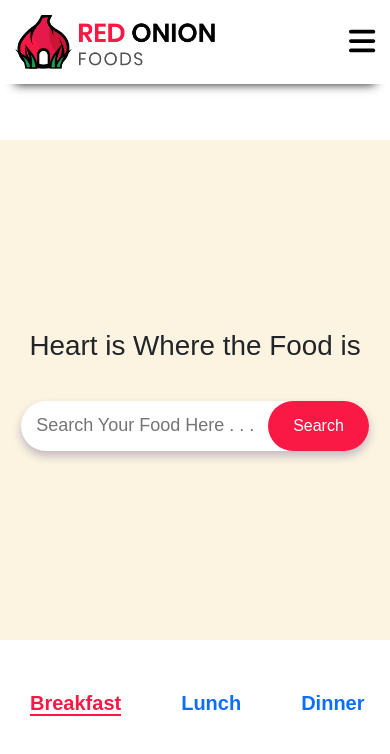
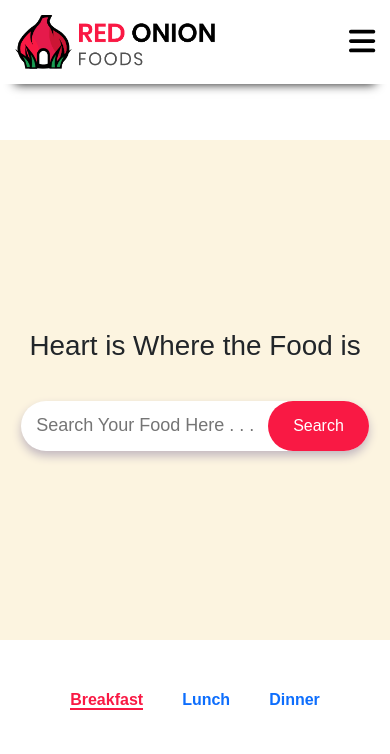
Before and after one commit to shafik720/Red-onion-restaurant, a React (Create React App) app: page / in a window 390 px wide. Shown: the top 754 px of the page. Built offline with nearby package versions, Linux system fonts and the light colour scheme; no server answers; the HTML template or start-up script is replaced by a standard one.

Commit message:
dinner done

```diff
--- a/src/Pages/Home/HomeHeader/HomeHeader.css
+++ b/src/Pages/Home/HomeHeader/HomeHeader.css
@@ -10,3 +10,10 @@
     font-weight: 600;
     font-size: 20px;
   }
+
+  @media only screen and (max-width:768px){
+    .homeHeaderMenu a{
+      margin: 0 5%;
+      font-size: 16px;
+    }
+  }
```
